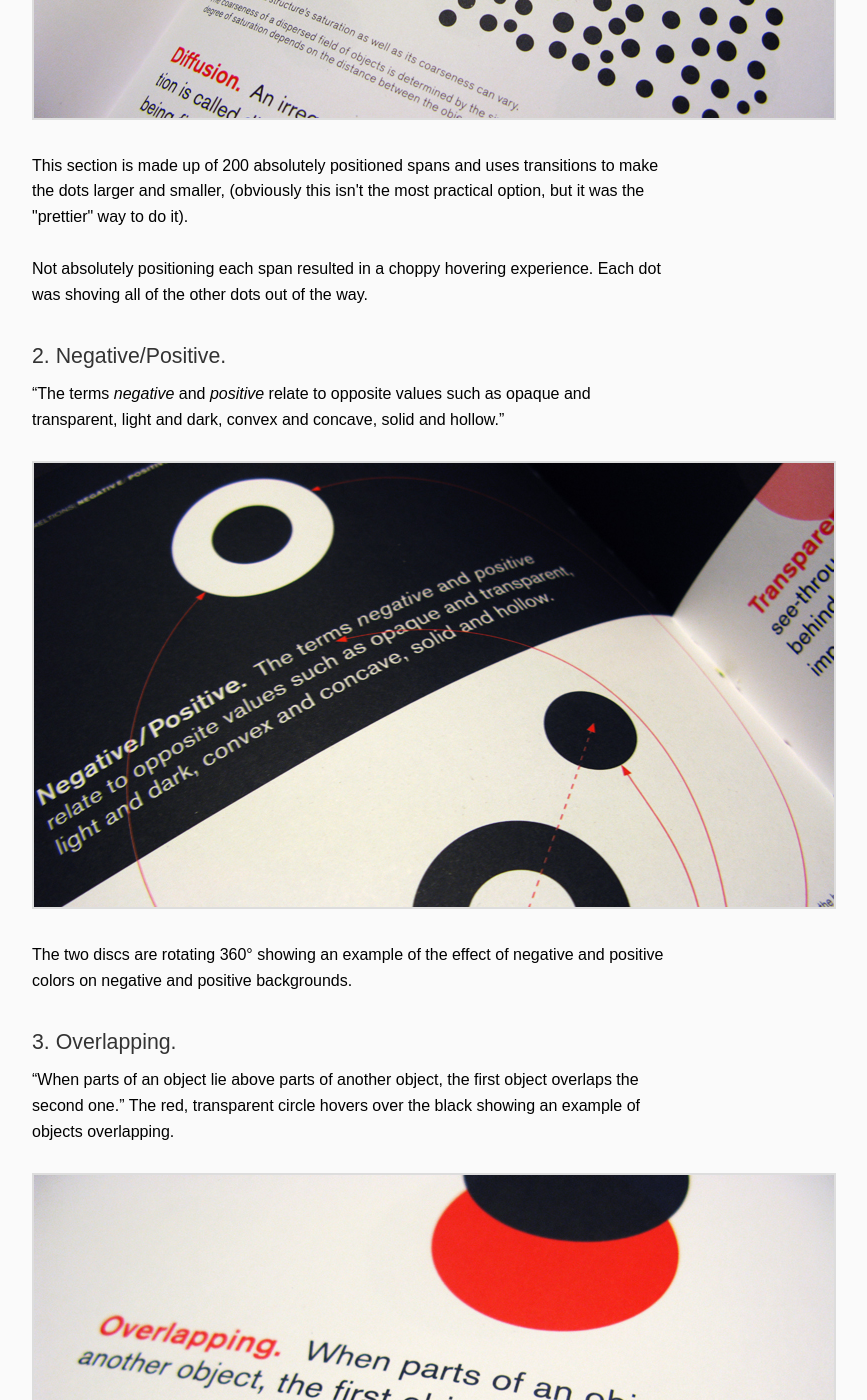
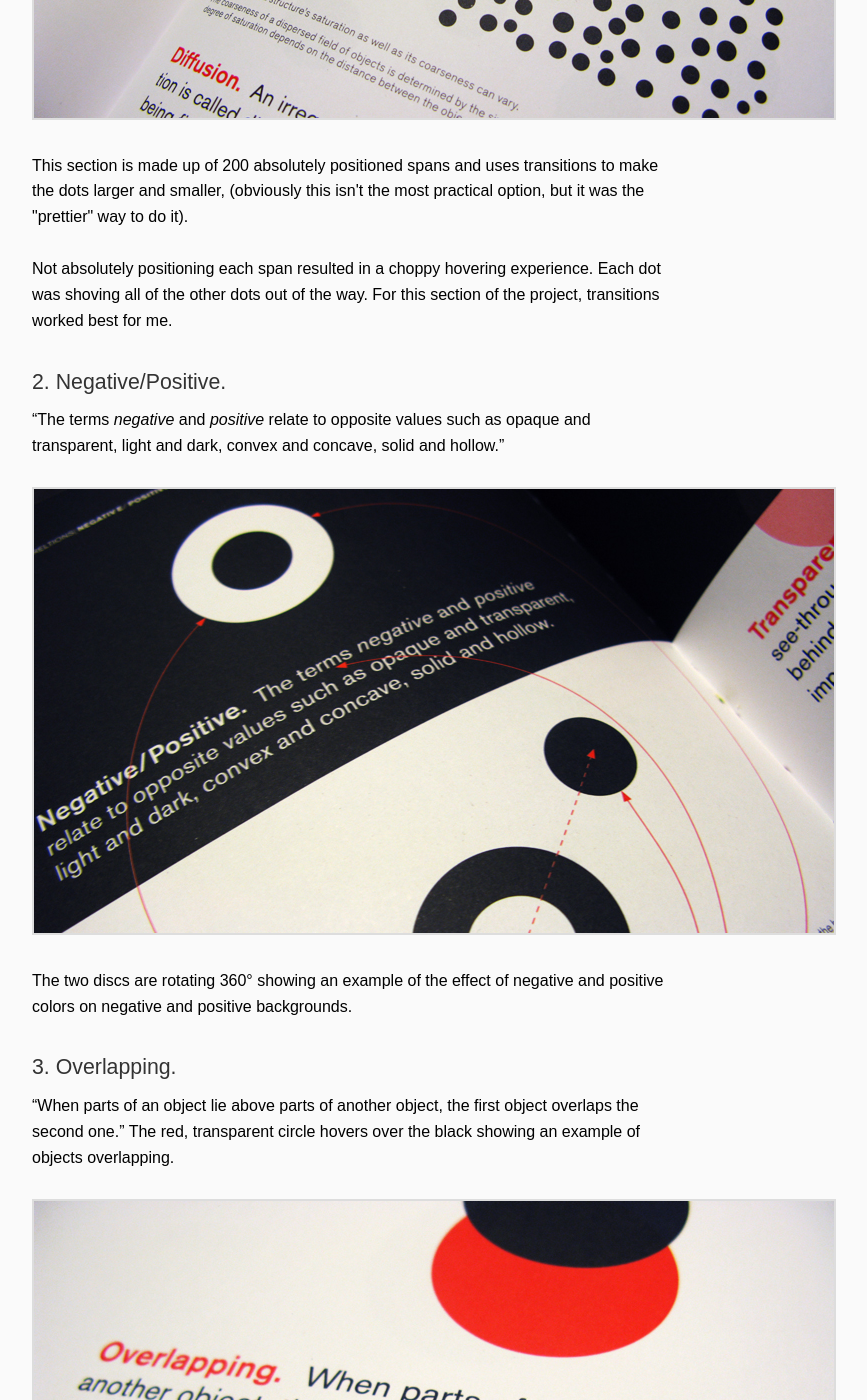
Before and after one commit to smbriones/smbriones.github.com, a Jekyll site: the page built from _posts/2012-01-23-css3-animations-an-experiment.html, in a window 1280 px wide and 1400 px high, scrolled down 1526 px. Shown: the whole window, without its empty margins (208-1075 px from the left). Built offline with Jekyll 4.4.1, drawn with Linux system fonts in a browser that asks for light colours; comment, search, counter and statistics services are not loaded; some of the changed text lies outside the part shown.

Commit message:
added note

```diff
--- a/_posts/2012-01-23-css3-animations-an-experiment.html
+++ b/_posts/2012-01-23-css3-animations-an-experiment.html
@@ -37,7 +37,8 @@ date_string: January 23, 2012
 <p>
   Not absolutely positioning each span resulted in
   a choppy hovering experience. Each dot was shoving all of the
-  other dots out of the way.
+  other dots out of the way. For this section of the project,
+  transitions worked best for me.
 </p>
 <h3>2. Negative/Positive.</h3>
 <p>
```
Also changed, not shown: other parts of _posts/2012-01-23-css3-animations-an-experiment.html (+3 -1 lines).
